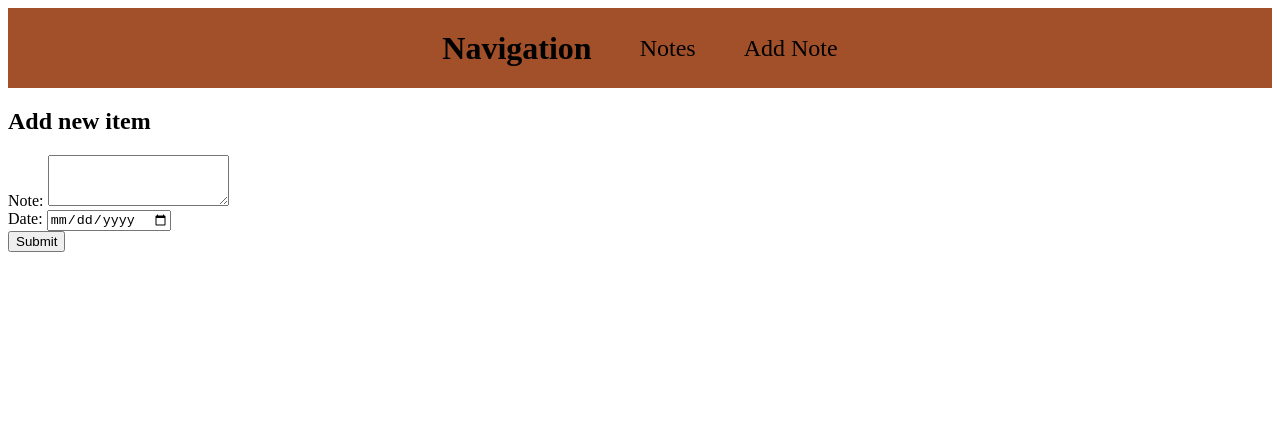
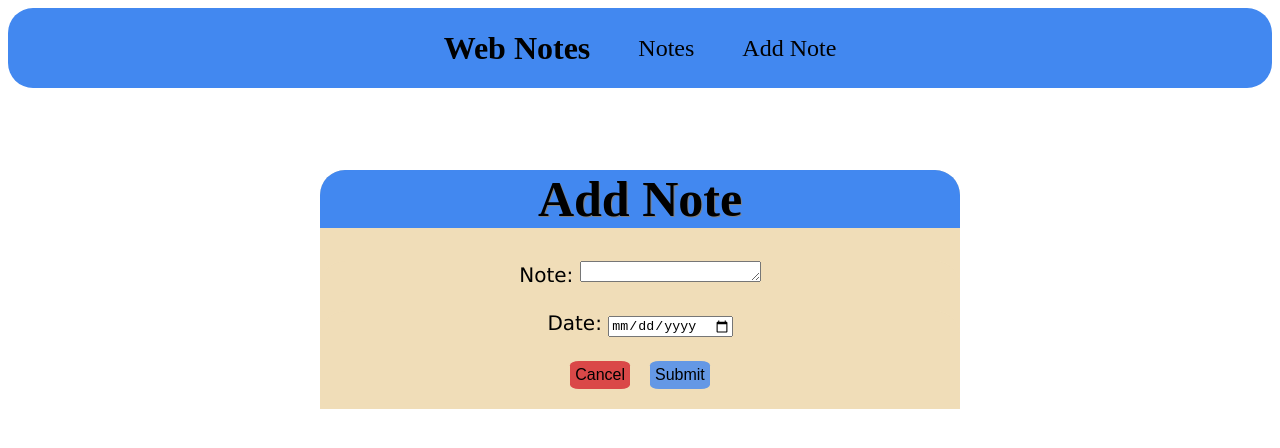
Before and after one commit to NK-KaLu/curly-octo-guacamole, a React (Create React App) app in the folder project/: page /addnote in a window 1280 px wide. Shown: the top 448 px of the page. Built offline with nearby package versions, Linux system fonts and the light colour scheme.

Commit message:
Ready for presentation -commit

```diff
--- a/project/src/components/AddNote.js
+++ b/project/src/components/AddNote.js
@@ -1,8 +1,9 @@
 import { useRef } from "react";
+import { useHistory } from "react-router-dom";
 
 
 const AddNote = (props) => {
-
+  const history = useHistory();
   const textRef = useRef("");
   const dateRef = useRef("");
 
@@ -20,17 +21,25 @@ const AddNote = (props) => {
 
   };
 
+  const cancelHandler = () =>{
+    history.push("/");
+  }
+
   return (
     <form onSubmit={submitHandler}>
       <div>
         <label htmlFor="name">Note: </label>
-        <textarea required rows="3" id="name" ref={textRef}></textarea>
+        <textarea required rows="1" id="name" ref={textRef}></textarea>
       </div>
+      <br></br>
       <div>
         <label htmlFor="date">Date: </label>
         <input type="date" id="date" ref={dateRef} />
       </div>
-      <button>Submit</button>
+      <br></br>
+      <button class="bcancel" onClick={cancelHandler}>Cancel</button>
+      <button class="bsubmit">Submit</button>
+
     </form>
   );
 };
--- a/project/src/components/Navigation.css
+++ b/project/src/components/Navigation.css
@@ -1,10 +1,11 @@
 .header {
     width: 90%;
     height: 5rem;
+    border-radius: 25px;
     display: flex;
     align-items: center;
     justify-content: center;
-    background-color: #a1502a;
+    background-color: #4288f0;
     padding: 0 5%;
   }
 
--- a/project/src/components/Navigation.js
+++ b/project/src/components/Navigation.js
@@ -4,7 +4,7 @@ import "./Navigation.css";
 const Navigation = () => {
   return (
     <header className="header">
-      <h2>Navigation</h2>
+      <h2>Web Notes</h2>
       <nav>
         <ul>
           <li>
--- /dev/null
+++ b/project/src/components/NoteList.css
@@ -0,0 +1,15 @@
+.bdelete{
+    font-size: 16px;
+    border: 0;
+    padding:5px;
+    border-radius: 15%;
+    background-color:rgb(218, 72, 72);
+}
+
+.bedit{
+    font-size: 16px;
+    border: 0;
+    padding:5px;
+    border-radius: 15%;
+    background-color:#4288f0cc;
+}
--- a/project/src/components/NoteList.js
+++ b/project/src/components/NoteList.js
@@ -1,5 +1,5 @@
 import DeleteHTTP from "./DeleteNote";
-
+import "./NoteList.css"
 
 const NoteList = (props) => {
 
@@ -15,14 +15,18 @@ const NoteList = (props) => {
 
 const updateHandler = async (items) => {
   console.log(items);
-  let person = prompt("Enter your changes", items.name);
-  let date = prompt("Change date", items.date);
-  if(person != null && date != null){
+  let note = prompt("Edit note", items.name);
+  if(note != null){
+  let dateOrg = items.date;
+  let date = prompt("Edit date", items.date);
+  if(date == null){
+    date = dateOrg;
+  }
   const response = await fetch(
     "https://projekti-50a74-default-rtdb.europe-west1.firebasedatabase.app/notes/" + items.id +".json",
     {
       method: "PUT",
-      body: JSON.stringify({name:person,
+      body: JSON.stringify({name:note,
       date: date}),
       headers: {
         "Content-Type": "application/json",
@@ -41,7 +45,7 @@ const updateHandler = async (items) => {
 
           <div>
             <p>
-              {items.date} {items.name} <button onClick={() => deleteHandler(items.id)}>Delete</button>  <button onClick={() => updateHandler(items)}>Update</button>
+              {items.date} {items.name} <button className="bdelete" onClick={() => deleteHandler(items.id)}>🗑️</button>  <button className="bedit" onClick={() => updateHandler(items)}>Edit ✎</button>
             </p>
           </div>
         ))}
--- /dev/null
+++ b/project/src/pages/MainPage.css
@@ -0,0 +1,41 @@
+.body{
+    padding: 1rem;
+    background-color: white;
+    margin: 2rem auto;
+    max-width: 95%;
+    width: 40rem;
+    text-align: center;
+}
+
+.body h1{
+    background-color: #4288f0;
+    border-top-left-radius: 25px;
+    border-top-right-radius: 25px;
+    color: black;
+    text-shadow: 1px 1px gray;
+    font-size: 50px;
+
+}
+
+.body section{
+    text-align: end;
+    padding-right: 30%;
+    font-size: 20px;
+    font-family:'Lucida Sans', 'Lucida Sans Regular', 'Lucida Grande', 'Lucida Sans Unicode', Geneva, Verdana, sans-serif;
+}
+
+.body div{
+    border-top-left-radius: 25px;
+    border-top-right-radius: 25px;
+    background-color: rgb(240, 221, 184);
+
+}
+
+.b1{
+    background-color: #4288f0cc;
+    margin-bottom: 20px;
+    font-size: 16px;
+    border: 0;
+    padding:8px;
+    border-radius: 10%;
+}
--- a/project/src/pages/MainPage.js
+++ b/project/src/pages/MainPage.js
@@ -1,5 +1,6 @@
 import { useHistory } from "react-router-dom";
 import NoteList from "../components/NoteList";
+import "./MainPage.css"
 import { useState } from "react";
 import { useEffect } from "react";
 
@@ -40,13 +41,17 @@ const MainPage = () => {
   }
 
     return (
-      <>
-      <h1>Previous notes</h1>
+      <body className="body">
+      <div>
+      <h1>Notes</h1>
       <section>
         <NoteList items = {items}/>
       </section>
-      <button onClick={addNew}>Add new note</button>
-    </>
+      <br></br>
+      <br></br>
+      <button className="b1" onClick={addNew}>Add new note ➕</button>
+      </div>
+    </body>
     );
   };
 
--- /dev/null
+++ b/project/src/pages/NotePage.css
@@ -0,0 +1,50 @@
+.body2{
+    padding: 1rem;
+    background-color: white;
+    margin: 2rem auto;
+    max-width: 95%;
+    width: 40rem;
+    text-align: center;
+}
+
+.body2 h1{
+    background-color: #4288f0;
+    border-top-left-radius: 25px;
+    border-top-right-radius: 25px;
+    color: black;
+    text-shadow: 1px 1px gray;
+    font-size: 50px;
+}
+
+.body2 section{
+    font-size: 20px;
+    font-family:'Lucida Sans', 'Lucida Sans Regular', 'Lucida Grande', 'Lucida Sans Unicode', Geneva, Verdana, sans-serif;
+    text-align: center;
+}
+
+.body2 div{
+    border-top-left-radius: 25px;
+    border-top-right-radius: 25px;
+    background-color: rgb(240, 221, 184);
+
+}
+
+.bcancel{
+    background-color: rgb(218, 72, 72);
+    font-size: 16px;
+    border: 0;
+    padding:5px;
+    border-radius: 15%;
+    margin-right: 10px;
+    margin-bottom: 20px;
+}
+
+.bsubmit{
+    background-color: #4288f0cc;
+    font-size: 16px;
+    border: 0;
+    padding:5px;
+    border-radius: 15%;
+    margin-left: 10px;
+    margin-bottom: 20px;
+}
--- a/project/src/pages/NotePage.js
+++ b/project/src/pages/NotePage.js
@@ -1,5 +1,6 @@
 import { useHistory } from "react-router-dom";
 import AddItem from "../components/AddNote";
+import "./NotePage.css"
 
 const NotePage = () => {
 
@@ -23,12 +24,14 @@ const addItemsHandler = async (items) => {
 };
 
 return (
-    <>
-    <h2>Add new item</h2>
+    <body className="body2">
+    <div>
+    <h1>Add Note</h1>
       <section>
         <AddItem onAddItems={addItemsHandler}/>
       </section>
-    </>
+      </div>
+    </body>
   );
 };
 
```
